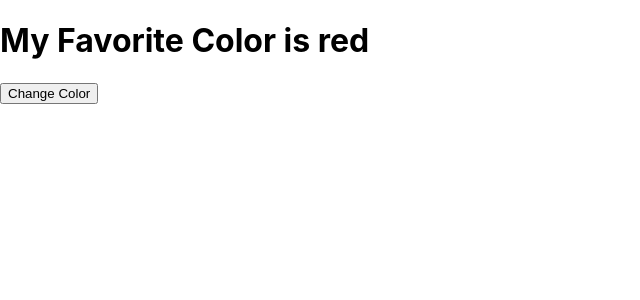
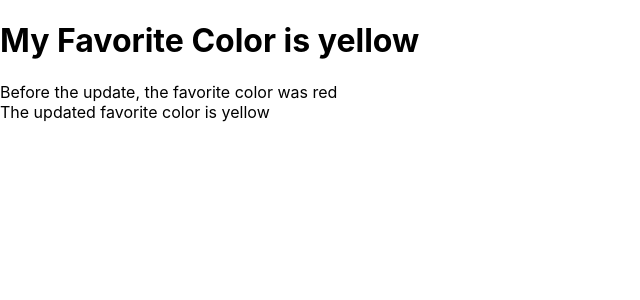
Before and after one commit to maribelcuales/React-Review-Project, a React (Create React App) app: page / in a window 1280 px wide. Shown: the top 300 px of the page, without its empty margins (0-640 px from the left). Built offline with nearby package versions, Linux system fonts and the light colour scheme.

Commit message:
Render RedHeader component to the root element.

```diff
--- a/src/index.js
+++ b/src/index.js
@@ -2,12 +2,11 @@ import React from 'react';
 import ReactDOM from 'react-dom';
 import './index.css';
 // import App from './App';
-import Header from './Header.js';
-//import CarModel from './CarModel';
+import RedHeader from './RedHeader.js';
 
 ReactDOM.render(
   //<App />,
-  <Header favCol="yellow"/>,
-  //<CarModel />,
+  //<Header favCol="yellow"/>,
+  <RedHeader />,
   document.getElementById('root')
 );
```
